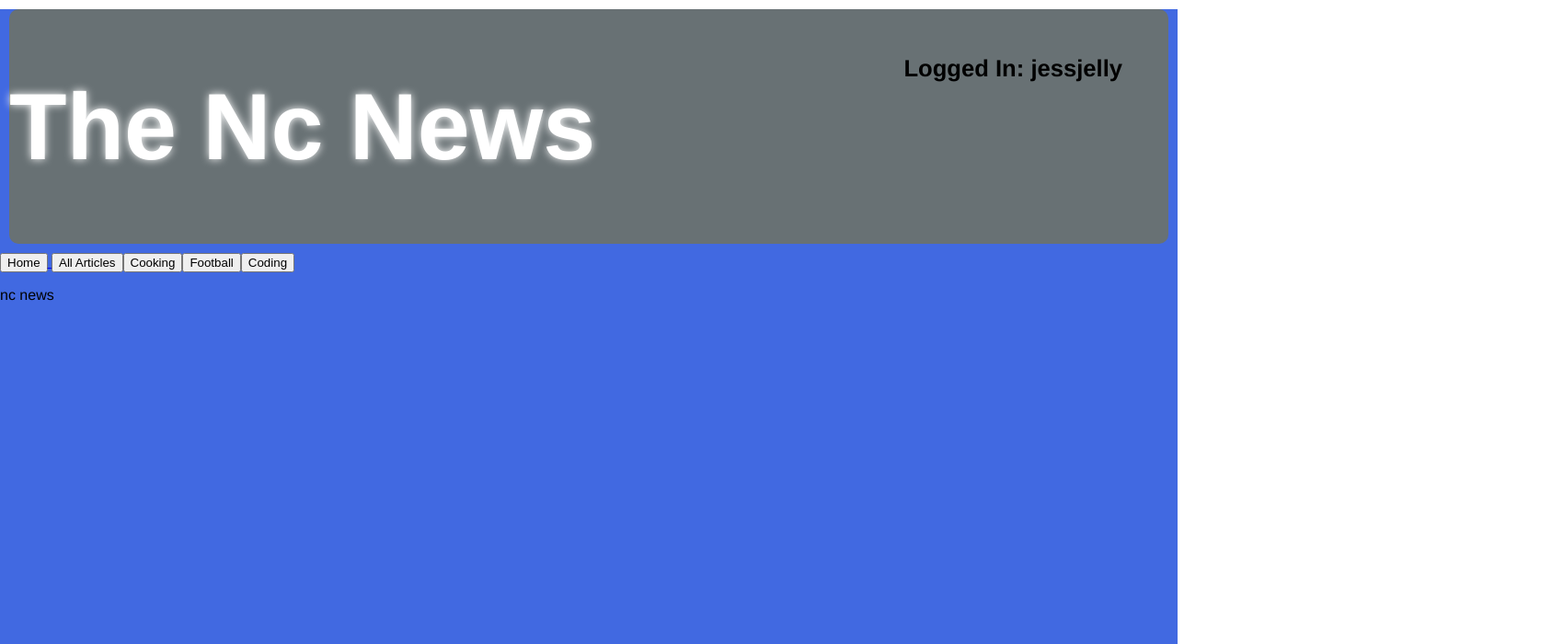
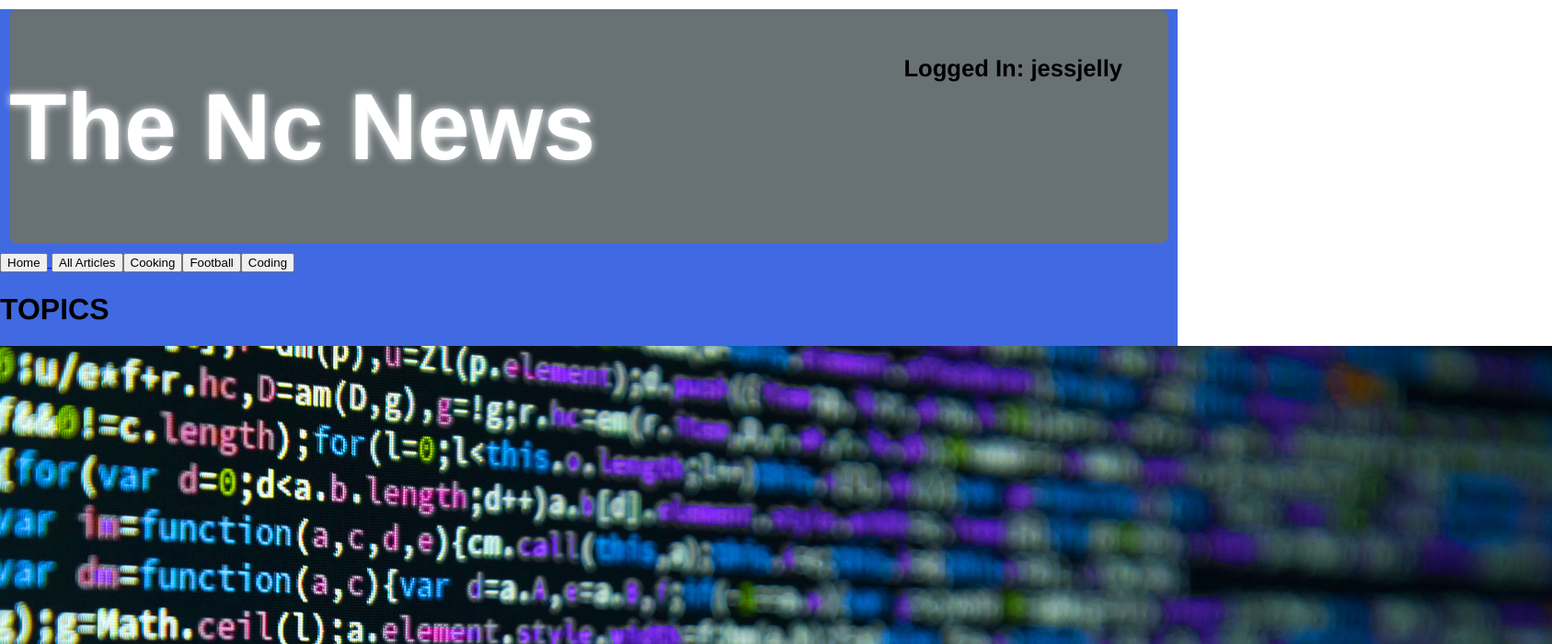
Before and after one commit to Pandius/Old-fe-nc-news, a React (Create React App) app: page / in a window 1280 px wide. Shown: the top 700 px of the page at 92% size, 1687 px wide, since content can reach past the window. Built offline with nearby package versions, Linux system fonts and the light colour scheme.

Commit message:
added @reach/router and paths to home and atrticles page

```diff
--- a/src/App.js
+++ b/src/App.js
@@ -1,9 +1,10 @@
 import React from 'react';
-// import { Router } from "@reach/router";
 import Nav from "./components/Nav/Nav";
 import Header from './components/Header/Header'
-
+import Home from './components/Home/Home'
 import styles from "./App.module.css";
+import { Router } from '@reach/router';
+import Articles from './components/Articles/Articles'
 
 
 class App extends React.Component {
@@ -17,9 +18,11 @@ class App extends React.Component {
       <div className={styles.main_app} >
         <Header userLoggedIn={userLoggedIn} />
         <Nav />
-        <p>
-          nc news
-       </p>
+        <Router>
+          <Home path='/' />
+          <Articles path='/articles' />
+
+        </Router>
       </div >
     );
   }
```
